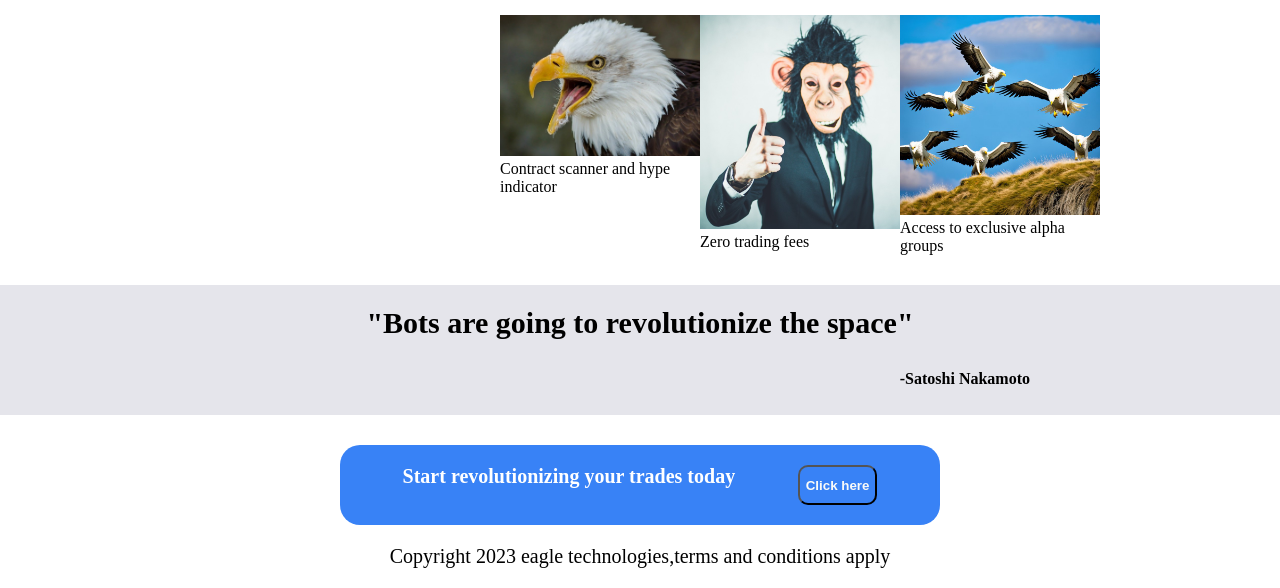
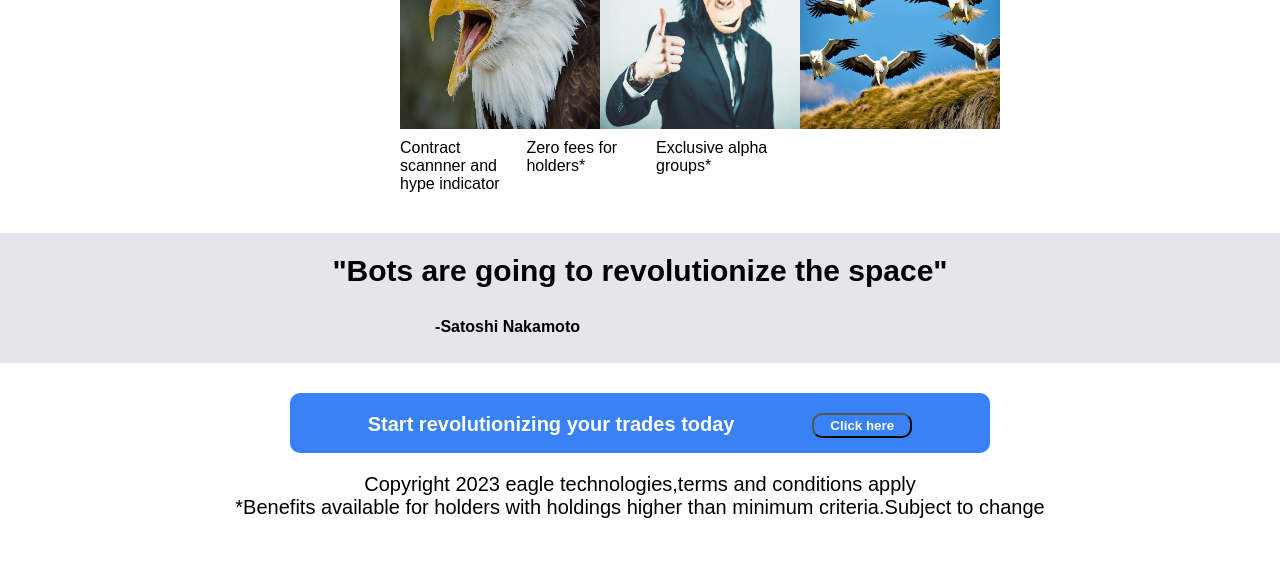
Before and after one commit to SlayerSLR/Landing_Page, a plain HTML site: page index.html in a window 1280 px wide. Shown: the part 579-1167 px from the top of the page. After the commit the page ends 1118 px from the top, so only its background shows below. Drawn offline with Linux system fonts and the light colour scheme.

Commit message:
change text,resize image group,chnage header

```diff
--- a/index.html
+++ b/index.html
@@ -38,16 +38,22 @@
             <div class="block_2">
                 <div class="block2 img1">
                     <img src="./Images/contract scanner.jpg">
-                    Contract scanner and hype indicator
+
                 </div>
                 <div class="block2 img2">
                     <img src="./Images/zero fees.jpg">
-                    Zero trading fees
+
                 </div>
                 <div class="block2 img3">
                     <img src="./Images/photo_2023-08-18_22-36-57.jpg">
-                    Access to exclusive alpha groups
+
                 </div>
+            </div>
+
+            <div class="block_2_text">
+                <div class="img1_text">Contract scannner and hype indicator</div>
+                <div>Zero fees for holders*</div>
+                <dive>Exclusive alpha groups*</dive>
             </div>
             <div class="bottom_quote">
                 <h3>"Bots are going to revolutionize the space"</h3>
@@ -64,6 +70,7 @@
 
             <footer>
                 Copyright 2023 eagle technologies,terms and conditions apply
+                <div>*Benefits available for holders with holdings higher than minimum criteria.Subject to change</div>
             </footer>
 
         </body>
--- a/styles.css
+++ b/styles.css
@@ -1,4 +1,7 @@
-
+* {
+    font-family: 'Arial' ,sans-serif;
+    box-sizing: border-box;
+}
 
 body,head {
     margin: 0px;
@@ -22,7 +25,7 @@ body,head {
     justify-self: flex-start;
     color: #f9faf8;
     font-size: 20px;
-    padding-left: 75px;
+    padding-left: 200px;
     font-weight: 800;
 }
 
@@ -36,7 +39,7 @@ body,head {
 
 .blockimg1 {
 
-    width: 400px;
+    width: 300px;
     height: auto;
 
 }
@@ -90,23 +93,37 @@ body,head {
     color: #f9faf8;
     font-weight: 600;
     border-radius: 10px;
+    width: 100px;
+    height: 25px;
 }
 
 .block_2 {
     display : flex;
     justify-content: space-evenly;
-    padding-left: 500px;
+    padding-left: 400px;
     padding-right: 500px;
 
 }
 .img1,.img2,.img3 {
     width: 200px;
     height: auto;
-
+    display: flex;
     flex-wrap: wrap;
-    align-items:
+    justify-content: space-evenly;
 }
 
+.block_2_text {
+    display: flex;
+    justify-content: space-evenly;
+    padding: 10px 480px;
+    padding-left: 400px;
+}
+
+.img1_text {
+    width: 150px;
+    display: flex;
+    flex-wrap: wrap;
+}
 .block2 img {
     width: 200px;
     height: auto;
@@ -132,7 +149,7 @@ h3 {
 
 h4 {
     text-align: right;
-    padding-right: 250px;
+    padding-right: 700px;
 }
 
 
@@ -140,17 +157,18 @@ h4 {
     display: flex;
     justify-content: center;
 }
+
 .bottom_button {
 
     display: flex;
     justify-content: space-evenly;;
     background-color: #3882f6;
     color: white;
-    height: 40px;
-    width: 600px;
+    height: 50px;
+    width: 700px;
     padding-top: 20px;
-    border-radius: 20px;
-    padding-bottom: 20px;
+    border-radius: 10px;
+    padding-bottom: 40px;
     margin-top: 30px;
     font-weight: 700;
     font-size: 20px;
```
